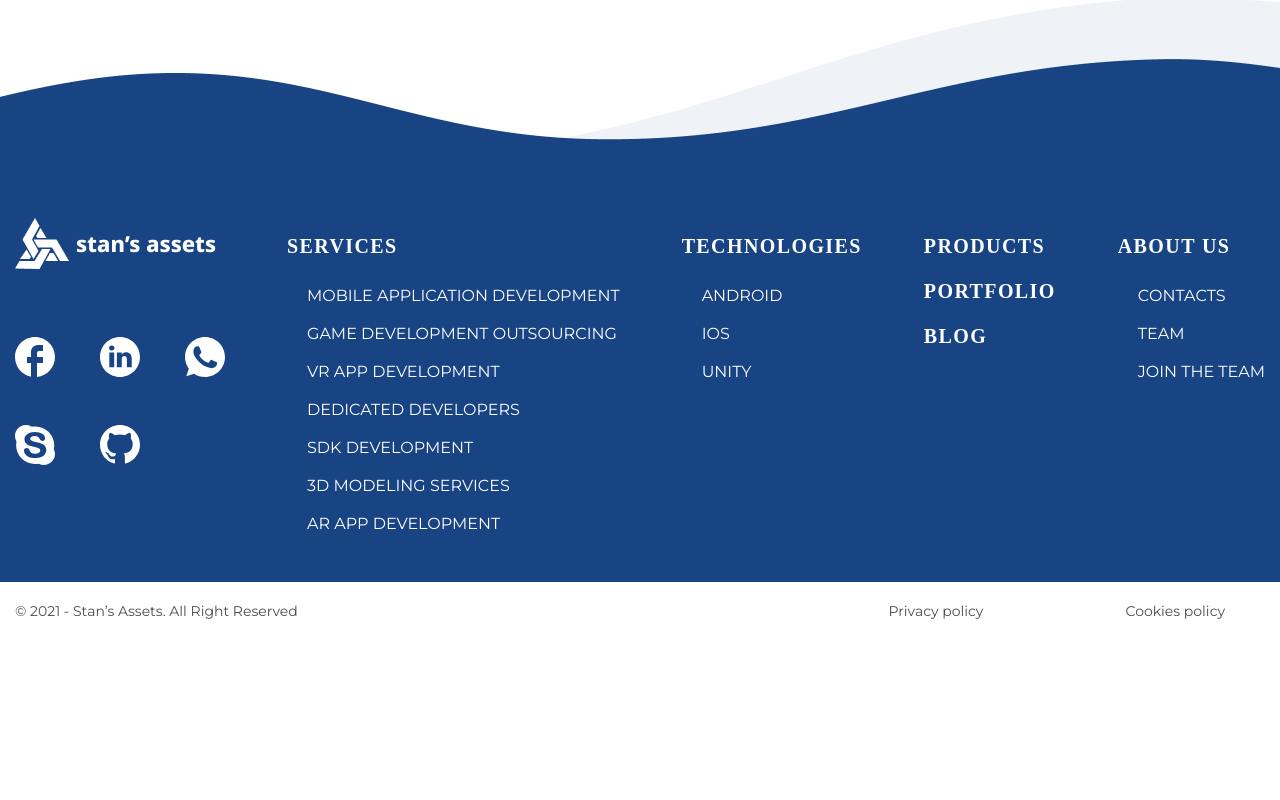
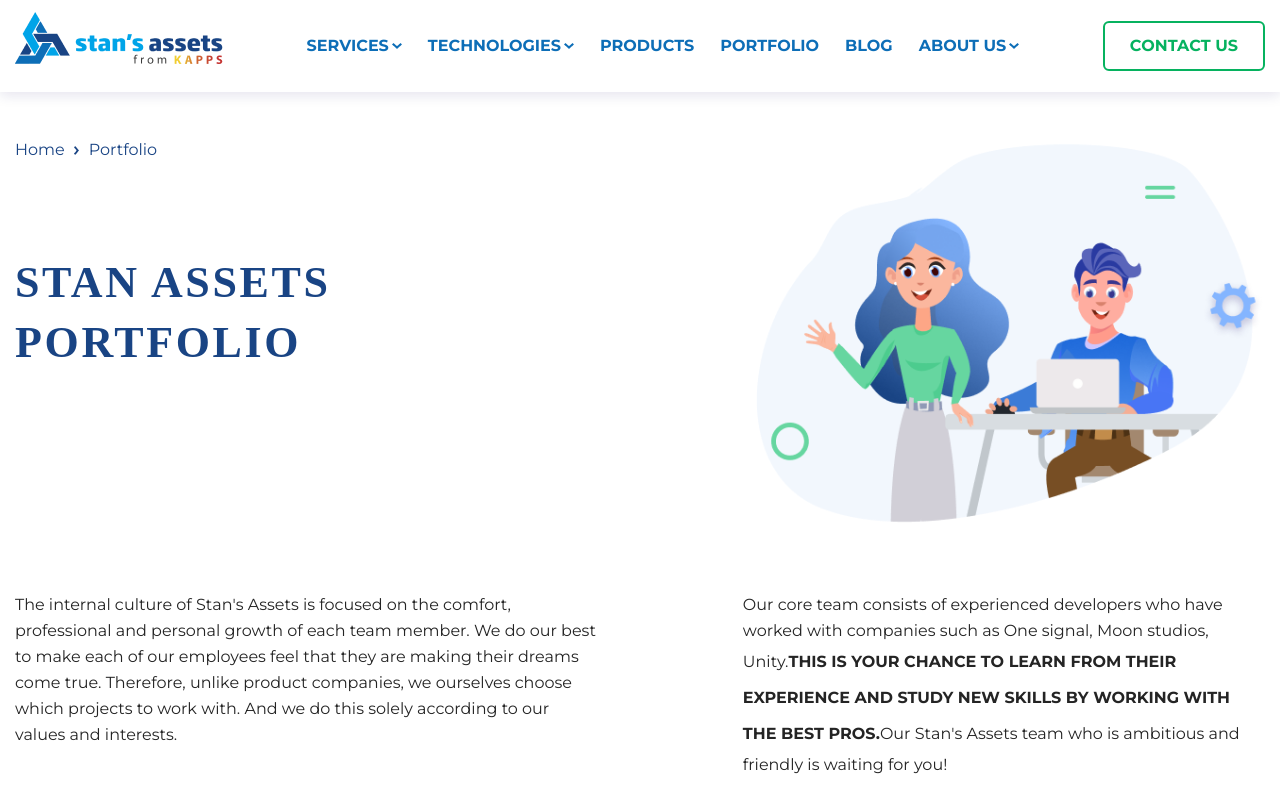
Before and after one commit to zark6835/Game-servise, a React (Create React App) app: page /aboutUs-join-team in a window 1280 px wide. Built offline with nearby package versions, Linux system fonts and the light colour scheme.

Commit message:
Add component AboutUsJoinTeam

```diff
--- a/src/App.js
+++ b/src/App.js
@@ -15,7 +15,8 @@ import IosPages from "./pages/Technologies/IosPages";
 import UnityPages from "./pages/Technologies/UnityPages";
 import ProductsPages from "./pages/Products/ProductsPages";
 import PortfolioPages from "./pages/Portfolio/PortfolioPages";
-import AboutUsPages from "./pages/AboutUs/AboutUsPages";
+import AboutUsTeamPages from "./pages/AboutUs/AboutUsTeamPages";
+import AboutUsJoinTeamPages from "./pages/AboutUs/AboutUsJoinTeamPages";
 
 function App() {
   return (
@@ -34,7 +35,8 @@ function App() {
           <Route path="/unity-technologies" element={<UnityPages />} />
           <Route path="/assets-products" element={<ProductsPages />} />
           <Route path="/portfolio" element={<PortfolioPages/>} />
-          <Route path="/about-us" element={<AboutUsPages/>} />
+          <Route path="/aboutUs-team" element={<AboutUsTeamPages/>} />
+          <Route path="/aboutUs-join-team" element={<AboutUsJoinTeamPages/>} />
         </Routes>
         <Footer />
     </div>
--- a/src/components/Footer/Footer.jsx
+++ b/src/components/Footer/Footer.jsx
@@ -96,7 +96,7 @@ const Footer = () => {
                 <a className="footer-paragraph" href="#">CONTACTS</a>
               </li>
               <li>
-                <a className="footer-paragraph" href="/about-us">TEAM</a>
+                <a className="footer-paragraph" href="/aboutUs-team">TEAM</a>
               </li>
               <li>
                 <a className="footer-paragraph" href="#">JOIN THE TEAM</a>
--- a/src/components/Heder/HomeHeder.jsx
+++ b/src/components/Heder/HomeHeder.jsx
@@ -132,7 +132,7 @@ const HomeHeder = () => {
                     </a>
                   </li>
                   <li>
-                    <Link to="/about-us" className="body2 color-white">
+                    <Link to="/aboutUs-team" className="body2 color-white">
                       TEAM
                     </Link>
                   </li>
--- a/src/components/Heder/IndexHeder.jsx
+++ b/src/components/Heder/IndexHeder.jsx
@@ -69,7 +69,7 @@ const IndexHeder = () => {
           </div>
           <ul className={`Heder__servises-list-item-index ${aboutUsOpen ? 'open' : ''}`}>
               <li><a className="body2 color-blue" href="#">CONTACTS</a></li>
-              <li><Link to="/about-us" className="body2 color-blue">TEAM</Link></li>
+              <li><Link to="/aboutUs-team" className="body2 color-blue">TEAM</Link></li>
               <li><a className="body2 color-blue" href="#">JOIN THE TEAM</a></li>
             </ul>
           </li>
--- /dev/null
+++ b/src/components/Pages/AboutUs/AboutUsJoinTeam/AboutUsJoinTeam.jsx
@@ -0,0 +1,41 @@
+import generalImg from "../../../../assets/img/content/aboutUs-pages/AboutUsJoinTeam-general-img.png";
+
+import "../../pages-style.scss";
+
+const AboutUsJoinTeam = () => {
+  return (
+    <section className="container">
+      <div className="pages">
+        <div className="pages__wrapper">
+          <p className="body color">
+            Home<span></span>Portfolio
+          </p>
+          <h2 className="header1 color">stan assets portfolio</h2>
+        </div>
+        <img className="pages__img" src={generalImg} alt="" />
+      </div>
+      <div className="pages__content">
+        <p className="body">
+          The internal culture of Stan's Assets is focused on the comfort,
+          professional and personal growth of each team member. We do our best
+          to make each of our employees feel that they are making their dreams
+          come true. Therefore, unlike product companies, we ourselves choose
+          which projects to work with. And we do this solely according to our
+          values and interests.
+        </p>
+        <p className="body">
+          Our core team consists of experienced developers who have worked with
+          companies such as One signal, Moon studios, Unity.
+          <span>
+            This is your chance to learn from their experience and study new
+            skills by working with the best pros.
+          </span>
+           Our Stan's Assets team who is ambitious and friendly is waiting for
+          you!
+        </p>
+      </div>
+    </section>
+  );
+};
+
+export default AboutUsJoinTeam;
--- a/src/components/Pages/AboutUs/AboutUs.jsx
+++ b/src/components/Pages/AboutUs/AboutUsTeam/AboutUsTeam.jsx
@@ -1,6 +1,6 @@
-import '../pages-style.scss'
+import '../../pages-style.scss'
 
-const AboutUs = () => {
+const AboutUsTeam = () => {
     return (
         <section className='container'>
             <div className='pages__wrapper'>
@@ -10,4 +10,4 @@ const AboutUs = () => {
      );
 }
 
-export default AboutUs;
+export default AboutUsTeam;
--- a/src/components/Pages/pages-style.scss
+++ b/src/components/Pages/pages-style.scss
@@ -4,6 +4,7 @@
   display: flex;
   justify-content: space-between;
   height: 440px;
+
   &__wrapper {
     display: flex;
     flex-direction: column;
@@ -11,15 +12,28 @@
     width: 550px;
     margin-top: 45px;
 
-    & span{
+    & span {
       background-image: url(../../assets/img/content/services-pages/Vector.png);
       padding: 10px 12px 12px;
       background-repeat: no-repeat;
       background-position: center;
     }
   }
-  &__img{
+
+  &__img {
     margin-top: 40px;
+  }
+
+  &__content{
+    display: flex;
+    justify-content: center;
+    gap: 140px;
+    margin-top: 60px;
+    margin-bottom: 125px;
+
+    & span{
+      @extend .body2
+    }
   }
 }
 
--- /dev/null
+++ b/src/pages/AboutUs/AboutUsJoinTeamPages.js
@@ -0,0 +1,23 @@
+import IndexHeder from "../../components/Heder/IndexHeder";
+import Partner from "../../components/Partner/Partner";
+import Feedback from "../../components/Feedback/Feedback"
+import TeamCard from "../../components/TeamCard/TeamCard";
+import ProjectsSlider from "../../components/ProjectsSlider/ProjectsSlider";
+import AboutUsJoinTeam from "../../components/Pages/AboutUs/AboutUsJoinTeam/AboutUsJoinTeam";
+
+const AboutUsJoinTeamPages = () => {
+  return (
+    <>
+      <IndexHeder />
+      <main>
+        <AboutUsJoinTeam/>
+        <TeamCard/>
+        <Partner/>
+        <Feedback/>
+        <ProjectsSlider/>
+      </main>
+    </>
+  );
+};
+
+export default AboutUsJoinTeamPages;
--- a/src/pages/AboutUs/AboutUsPages.js
+++ b/src/pages/AboutUs/AboutUsTeamPages.js
@@ -1,7 +1,7 @@
 import IndexHeder from "../../components/Heder/IndexHeder";
 import Partner from "../../components/Partner/Partner";
 import Feedback from "../../components/Feedback/Feedback"
-import AboutUs from "../../components/Pages/AboutUs/AboutUs";
+import AboutUsTeam from "../../components/Pages/AboutUs/AboutUsTeam/AboutUsTeam";
 import TeamCard from "../../components/TeamCard/TeamCard";
 import ProjectsSlider from "../../components/ProjectsSlider/ProjectsSlider";
 
@@ -10,7 +10,7 @@ const AboutUsPages = () => {
     <>
       <IndexHeder />
       <main>
-        <AboutUs/>
+        <AboutUsTeam/>
         <TeamCard/>
         <Partner/>
         <Feedback/>
```
Also changed, not shown: src/assets/img/content/aboutUs-pages/AboutUsJoinTeam-general-img.png (added).
